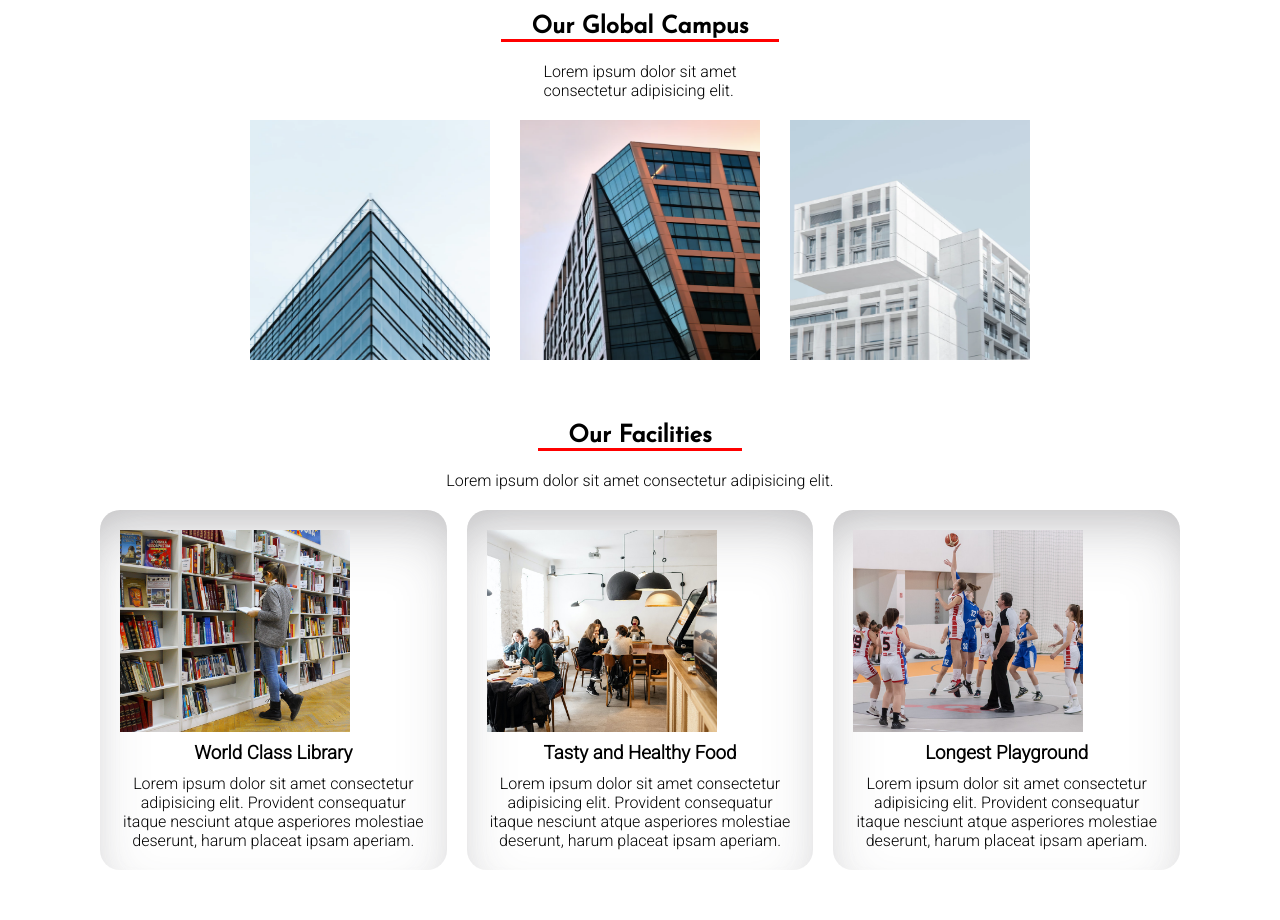
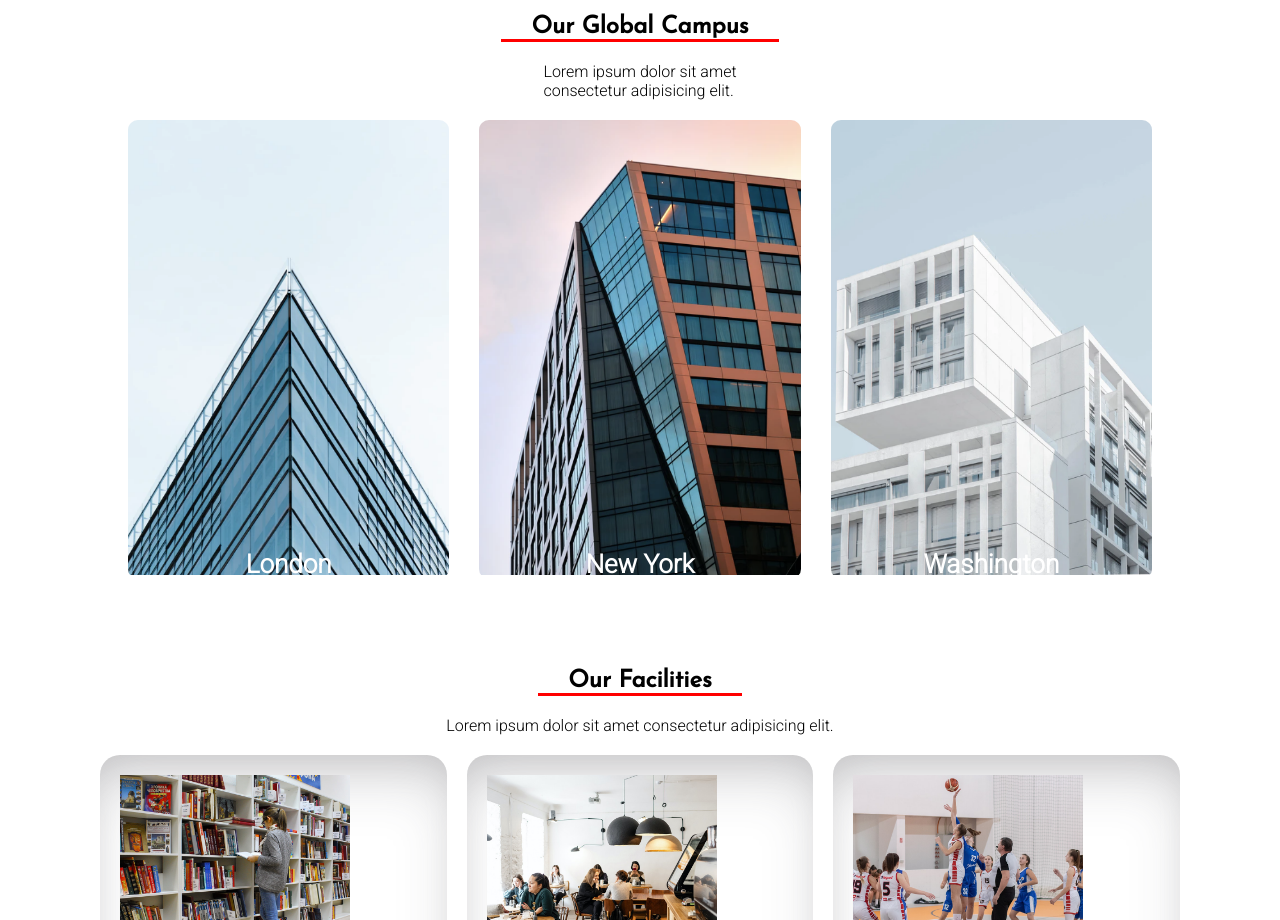
Before and after one commit to abhishekthakur797/College-website-using-html-css-js, a plain HTML site: page index.html in a window 1280 px wide. Shown: the part 1400-2320 px from the top of the page. Drawn offline with Linux system fonts and the light colour scheme.

Commit message:
hover effect added to our-global-campus-content

```diff
--- a/index.html
+++ b/index.html
@@ -81,12 +81,15 @@
       <div class="global-campus">
         <div class="our-global-campus-content">
           <img src="/img/london.png" alt="London campus" />
+          <div class="layers"><h3>London</h3></div>
         </div>
         <div class="our-global-campus-content">
           <img src="/img/newyork.png" alt="London campus" />
+          <div class="layers"><h3>New York</h3></div>
         </div>
         <div class="our-global-campus-content">
           <img src="/img/washington.png" alt="London campus" />
+          <div class="layers"><h3>Washington</h3></div>
         </div>
       </div>
     </div>
--- a/style.css
+++ b/style.css
@@ -138,16 +138,51 @@ button:hover {
 .global-campus {
   display: flex;
   gap: 30px;
+  width: 80%;
+}
+.our-global-campus-content {
+  position: relative;
+  flex-basis: 32%;
+  border-radius: 10px;
+  margin-bottom: 30px;
+  overflow: hidden;
+  text-align: center;
 }
 .our-global-campus-content img {
-  width: 240px;
-  height: 240px;
-  transition: 0.3s ease-in-out;
+  width: 100%;
 }
-.our-global-campus-content img:hover {
-  transform: scale(1.05);
-  transition: 0.3s ease-in-out;
+.layers {
+  background: transparent;
+  height: 100%;
+  width: 100%;
+  top: 0;
+  left: 0;
+  position: absolute;
+  transition: 0.5s ease-in-out;
 }
+.layers:hover {
+  background: rgba(266, 0, 0, 0.7);
+  transition: 0.5s ease-in-out;
+  cursor: pointer;
+}
+.layers h3 {
+  position: absolute;
+  width: 100%;
+  font-weight: bolder;
+  font-size: 26px;
+  color: white;
+  bottom: 0;
+  left: 50%;
+  transform: translateX(-50%);
+  transition: 0.5s ease-in-out;
+}
+.layers:hover h3 {
+  bottom: 49%;
+  opacity: 1;
+  cursor: pointer;
+  transition: 0.5s ease-in-out;
+}
+
 /*? 4.Our Facilities*/
 .our-facilities {
   display: flex;
@@ -277,8 +312,8 @@ footer p {
   .nav-links {
     position: absolute;
     height: 100vh;
-    width: 200px;
-    background: black;
+    width: 50%;
+    background: rgb(0, 0, 0);
     top: 0;
     right: -200px;
     text-align: left;
```
